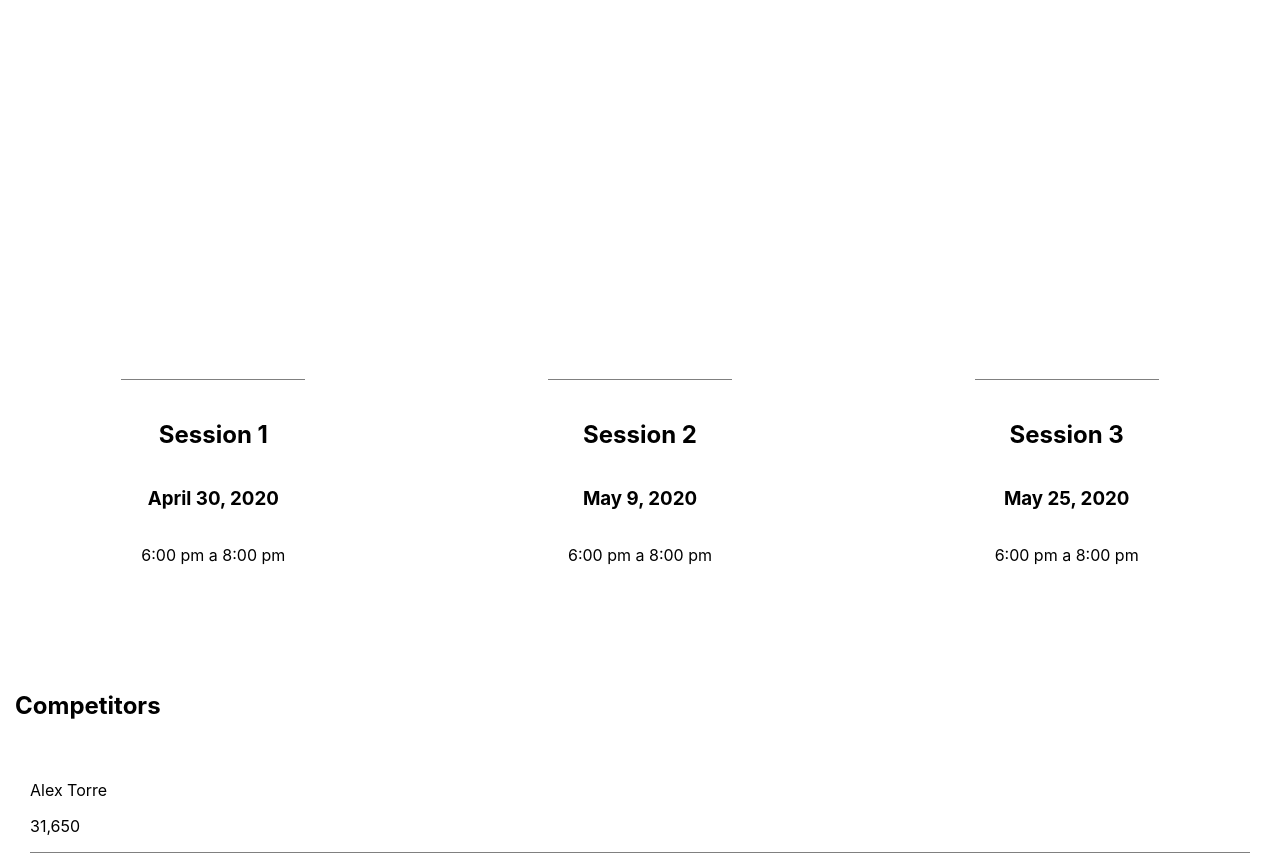
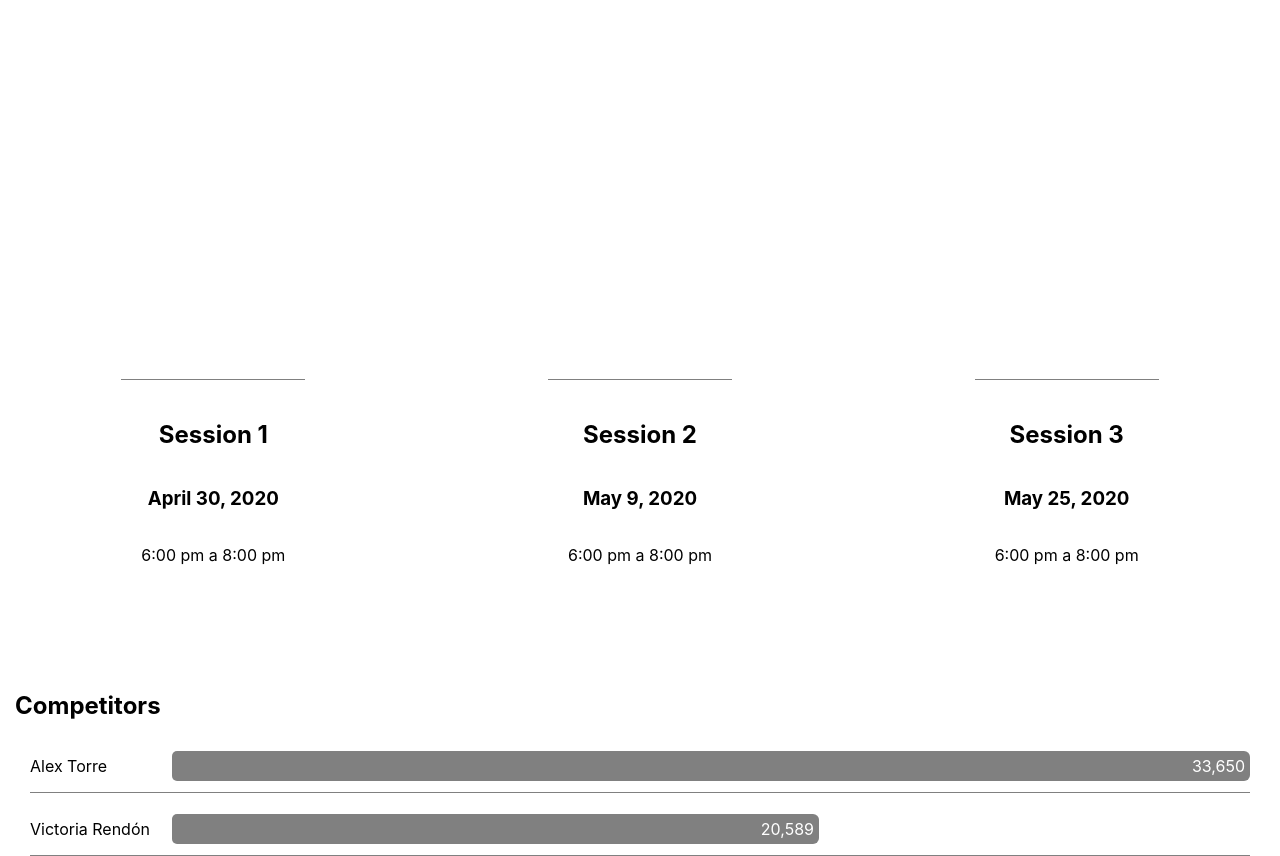
Before and after one commit to alextorrer/trailhead-challenge-app, a website built with webpack: page public/index.html in a window 1280 px wide. Shown: the part 199-1055 px from the top of the page. Built offline with nearby package versions, Linux system fonts and the light colour scheme.

Commit message:
Add scoring styles and markup

```diff
--- a/public/index.html
+++ b/public/index.html
@@ -37,16 +37,20 @@
             </div>
             <div class="content-competitors--board">
                 <div class="competitor-container">
-                    <div class="competitor-container--info">
-                        <div class="name">
-                            <p>Alex Torre</p>
+                    <p>Alex Torre</p>
+                    <div class="score-container">
+                        <div class="score-bar">
+                            <p>33,650</p>
                         </div>
-                        <div class="score-container">
-                            <div class="score-bar">
-                                <div class="score">
-                                    <p>31,650</p>
-                                </div>
-                            </div>
+                    </div>
+                </div>
+            </div>
+            <div class="content-competitors--board">
+                <div class="competitor-container">
+                    <p>Victoria Rendón</p>
+                    <div class="score-container">
+                        <div class="score-bar" style="width: 60%;">
+                            <p>20,589</p>
                         </div>
                     </div>
                 </div>
--- a/src/styles/styles.css
+++ b/src/styles/styles.css
@@ -69,16 +69,13 @@ html,body{
 
 /****************************************************************************/
 .content-competitors{
-    margin-top: 90px;
-    margin-left: 15px;
-    margin-right: 15px;
+    margin: 90px 15px 60px 15px;
 }
 
 /* .content-competitors--header{
 } */
 
 .content-competitors--board{
-    margin-top: 60px;
     margin-left: inherit;
     margin-right: inherit;
 }
@@ -86,4 +83,33 @@ html,body{
 .competitor-container{
     border-bottom: 1px solid grey;
     margin-bottom: 10px;
+    display: flex;
+    align-items: center;
 }
+
+.competitor-container p{
+    margin-right: 10px;
+    width: 150px;
+}
+
+.score-container{
+    width: 100%;
+}
+
+.score-container .score-bar{
+    display: flex;
+    justify-content: flex-end;
+    align-items: center;
+    background-color: grey;
+    height: 30px;
+    border-bottom-right-radius: 6px;
+    border-top-right-radius: 6px;
+    border-top-left-radius: 5px;
+    border-bottom-left-radius: 5px;
+}
+
+.score-container .score-bar p{
+    margin: 0 5px 0 0;
+    width: fit-content;
+    color: white;
+}
```
